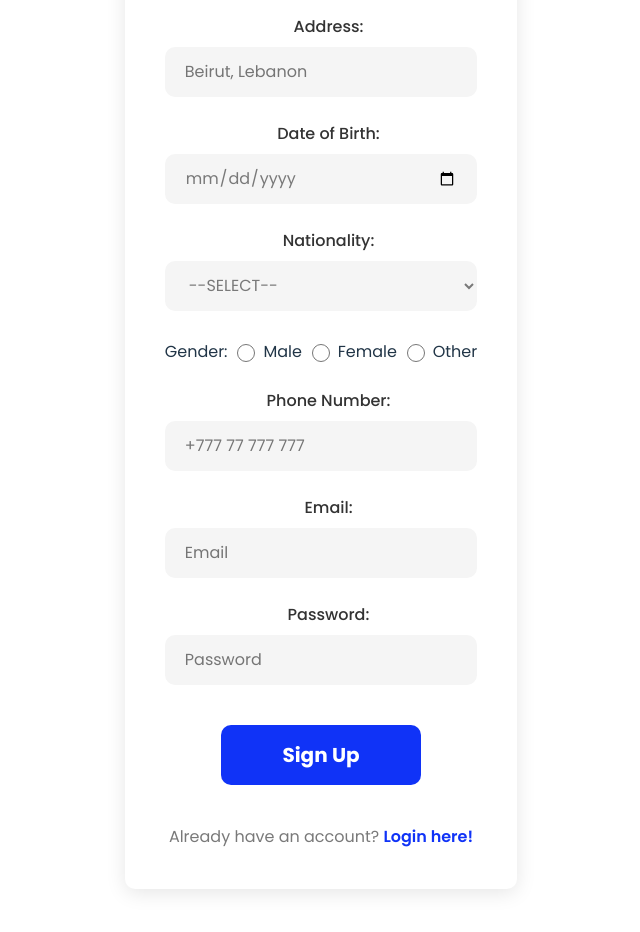
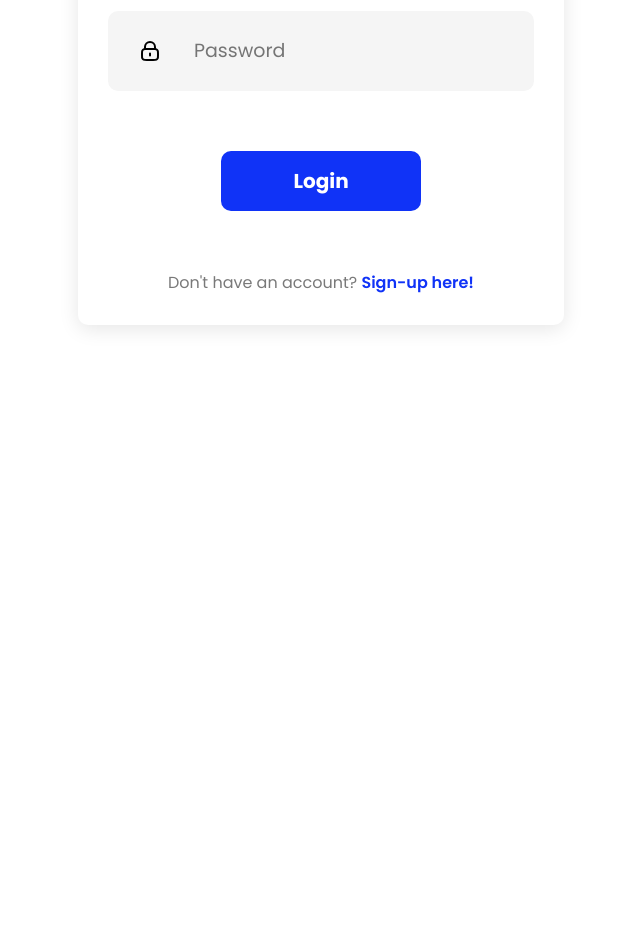
Before and after one commit to Mr-MichaelK/grand-voyage-frontend, a React (Vite) app: page / in a window 1280 px wide. Shown: the part 420-1352 px from the top of the page, without its empty margins (319-959 px from the left). After the commit the page ends 800 px from the top, so only its background shows below. Built offline with nearby package versions, Linux system fonts and the light colour scheme.

Commit message:
Add ability to go back and forth from login to signup

```diff
--- a/src/App.jsx
+++ b/src/App.jsx
@@ -1,15 +1,20 @@
-import React from 'react'
+import React, {useState} from 'react'
 import LoginPage from './LoginPage/LoginPage'
 import SignUpPage from './SignUpPage/SignUpPage'
 import './App.css'
 
 function App() {
+  const [currentPage, setCurrentPage] = useState('login');
 
-  return (
-    <>
-      <SignUpPage />
-    </>
-  )
+  let page;
+  if (currentPage === 'login') {
+    page = <LoginPage switchToSignUp={() => setCurrentPage('signup')} />;
+  }
+  else if (currentPage === 'signup') {
+    page = <SignUpPage switchToLogin={() => setCurrentPage('login')} />;
+  }
+
+  return <>{page}</>;
 }
 
 export default App
--- a/src/LoginPage/LoginPage.jsx
+++ b/src/LoginPage/LoginPage.jsx
@@ -5,7 +5,7 @@ import password_img from '../assets/password.svg'
 import GV_BonW_img from '../assets/GV_BonW.jpg'
 
 
-export default function LoginPage() {
+export default function LoginPage(props) {
 
     return (
         <div>
@@ -34,7 +34,7 @@ export default function LoginPage() {
                         Login
                     </div>
                 </div>
-                <div className={style.signUp}>Don't have an account? <span>Sign-up here!</span></div>
+                <div className={style.signUp}>Don't have an account? <span onClick={props.switchToSignUp}>Sign-up here!</span></div>
             </div>
         </div>
     )
--- a/src/SignUpPage/SignUpPage.jsx
+++ b/src/SignUpPage/SignUpPage.jsx
@@ -2,7 +2,7 @@ import React from "react"
 import GV_BonW_img from '../assets/GV_BonW.jpg'
 import style from './SignUpPage.module.css'
 
-export default function SignUpPage() {
+export default function SignUpPage(props) {
 
     return (
         <div>
@@ -257,7 +257,7 @@ export default function SignUpPage() {
                 <div className={style.submitContainer}>
                     <div className={style.submit}>Sign Up</div>
                 </div>
-                <div className={style.login}>Already have an account? <span>Login here!</span></div>
+                <div className={style.login}>Already have an account? <span onClick={props.switchToLogin}>Login here!</span></div>
             </div>
         </div>
     )
```
